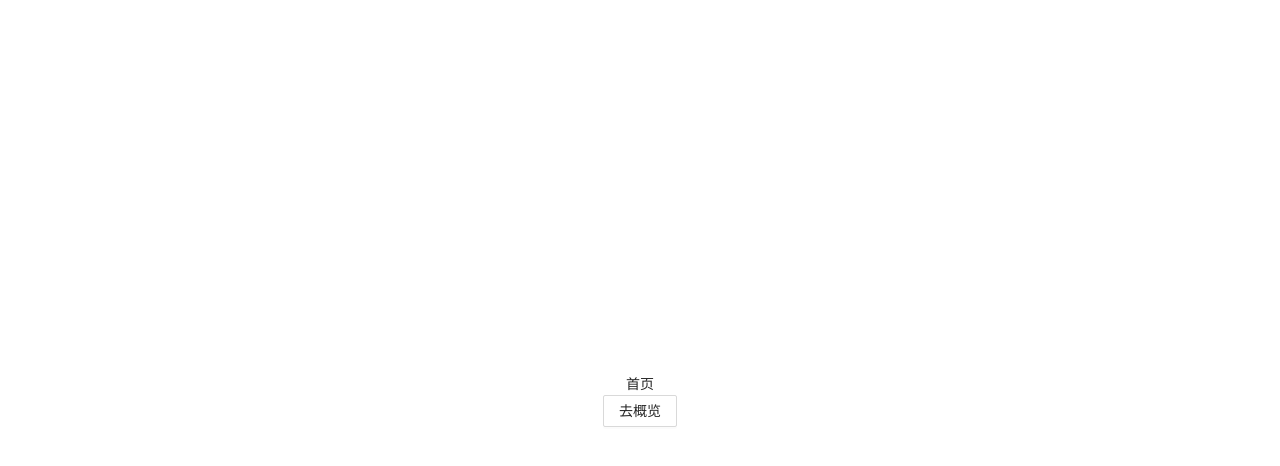
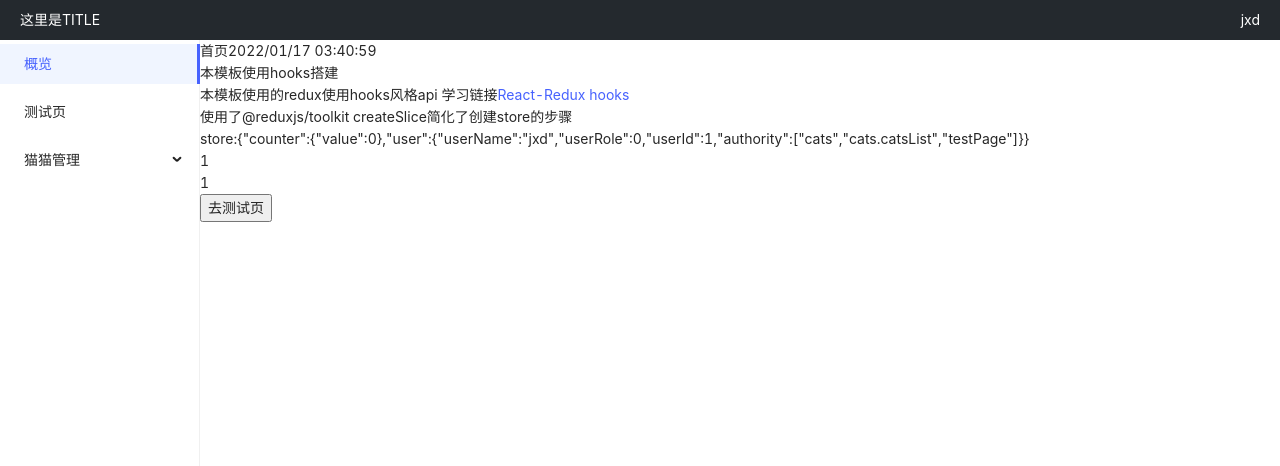
Before and after one commit to 314857493/cra-react-craco, a React (Create React App) app: page /main/overview in a window 1280 px wide. Shown: the top 466 px of the page. Built offline with nearby package versions, Linux system fonts and the light colour scheme.

Commit message:
update 修改路由模式为BrowserRouter

```diff
--- a/src/App.tsx
+++ b/src/App.tsx
@@ -1,5 +1,5 @@
 import React from "react";
-import { HashRouter as Router } from "react-router-dom";
+import { BrowserRouter as Router } from "react-router-dom";
 import styles from "./App.module.less";
 import { RouteBox } from "./Router";
 
--- a/src/Router/RouteBox.tsx
+++ b/src/Router/RouteBox.tsx
@@ -22,9 +22,7 @@ const RouteBox = () => {
               </Suspense>
             </Layout>
           }
-        >
-          {/* <Route /> */}
-        </Route>
+        />
       </Route>
       <Route path="*" element={<NoMatch />} />
     </Routes>
--- a/src/page/Main/Cats/index.tsx
+++ b/src/page/Main/Cats/index.tsx
@@ -17,149 +17,6 @@ export interface CatSchema {
   name: string;
   age: string | number;
 }
-
-// function Cats() {
-//   const [modalShow, setModalShow] = useState(false);
-//   const [loading, setLoading] = useState(false);
-//   const form = Search.useSearchForm();
-//   const [query, setQuery] = useState({
-//     pageNum: 1,
-//     pageSize: 10,
-//   });
-//   const [total, setTotal] = useState(0);
-//   const [tabledata, setTabledata] = useState([]);
-//   const [rowData, setRowData] = useState({} as CatSchema);
-//   const [searchForm, setSearchForm] = useState({});
-//   // 获取数据列表
-//   const getList = (param: catQuery) => {
-//     setLoading(true);
-//     _axios
-//       .get(`/cats${param.name ? "?name=" + param.name : ""}`)
-//       // _axios.post("/cms/service/page", { ...param })
-//       .then((res: any) => {
-//         if (res.code === 1) {
-//           setTabledata(res.data);
-//           setQuery({
-//             pageNum: res.data.pageNum,
-//             pageSize: res.data.pageSize,
-//           });
-//           setTotal(res.data.total);
-//         }
-//         setLoading(false);
-//       });
-//   };
-//   // 查询方法只对SearchForm进行赋值 接口调用交给Effect中处理
-//   // 查询
-//   const handleSearch = () => {
-//     setSearchForm({ ...form.getValue() });
-//   };
-//   // 清空
-//   const clear = () => {
-//     setSearchForm({});
-//   };
-//   // 翻页
-//   const onChangePage = (pageNum: number, pageSize: number) => {
-//     setQuery({
-//       ...query,
-//       pageNum,
-//       pageSize,
-//     });
-//     getList({ ...query, pageNum, pageSize, ...form.getValue() });
-//   };
-//   // 打开新建窗口
-//   const openModal = () => {
-//     setModalShow(true);
-//     setRowData({} as CatSchema);
-//   };
-//   const editItem = (item: CatSchema) => {
-//     setModalShow(true);
-//     setRowData(item);
-//   };
-//   // 新建猫猫
-//   const handleSubmit = async (cat: CatSchema) => {
-//     const res: any = cat.id
-//       ? await _axios.post("/cats/update", cat)
-//       : await _axios.post("/cats", cat);
-//     // const res: any = await _axios.post("/cats", cat);
-//     if (res.code === 1) {
-//       message.success(cat.id ? "更新成功" : "创建成功");
-//       getList({ ...query });
-//     }
-//   };
-//   const deleteItem = async (item: CatSchema) => {
-//     const res: any = await _axios.post("/cats/delete", { id: item.id });
-//     if (res.code === 1) {
-//       message.success("删除成功");
-//       getList({ ...query });
-//     }
-//   };
-
-//   // getList这个副作用 依赖于searchForm的更新而更新  更符合useEffect的心智模型
-//   useEffect(() => {
-//     setQuery({ ...query, pageNum: 1 });
-//     getList({ ...query, ...searchForm });
-//   }, [searchForm]);
-
-//   return (
-//     <>
-//       <Search
-//         onSearch={handleSearch}
-//         onClear={clear}
-//         createBtnTitle="新建猫猫"
-//         createBtnFunc={openModal}
-//         form={form}
-//       >
-//         <Search.Item name="name" label="猫猫">
-//           <Input placeholder="请输入猫猫名称" />
-//         </Search.Item>
-//       </Search>
-//       <Table
-//         dataSource={tabledata}
-//         rowKey={(record: CatSchema) => `${record.id}`}
-//         loading={loading}
-//         pagination={{
-//           current: query.pageNum,
-//           pageSize: query.pageSize,
-//           total: total,
-//           onChange: onChangePage,
-//         }}
-//       >
-//         <Column title="名字" dataIndex="name" />
-//         <Column title="年龄" dataIndex="age" />
-//         <Column
-//           title="操作"
-//           dataIndex="ctrl"
-//           render={(text, record: CatSchema) => (
-//             <>
-//               <Button
-//                 type="link"
-//                 onClick={() => {
-//                   editItem(record);
-//                 }}
-//               >
-//                 编辑
-//               </Button>
-//               <Button
-//                 type="link"
-//                 onClick={() => {
-//                   deleteItem(record);
-//                 }}
-//               >
-//                 删除
-//               </Button>
-//             </>
-//           )}
-//         />
-//       </Table>
-//       <ModalEdit
-//         show={modalShow}
-//         handleShow={setModalShow}
-//         onSubmit={handleSubmit}
-//         rowData={rowData}
-//       />
-//     </>
-//   );
-// }
 
 const Cats: React.FunctionComponent = () => {
   const [modalShow, setModalShow] = useState(false);
@@ -188,6 +45,9 @@ const Cats: React.FunctionComponent = () => {
           });
           setTotal(res.data.total);
         }
+        setLoading(false);
+      })
+      .catch(() => {
         setLoading(false);
       });
   };
--- a/src/page/index.tsx
+++ b/src/page/index.tsx
@@ -13,7 +13,7 @@ const Index: React.FunctionComponent = () => {
   const [localCounter, setLocalCounter] = useState(1);
   const objRef = useRef(1);
   const goTest = () => {
-    navigate("/main/TestPage");
+    navigate("/main/testPage");
   };
   return (
     <>
```
